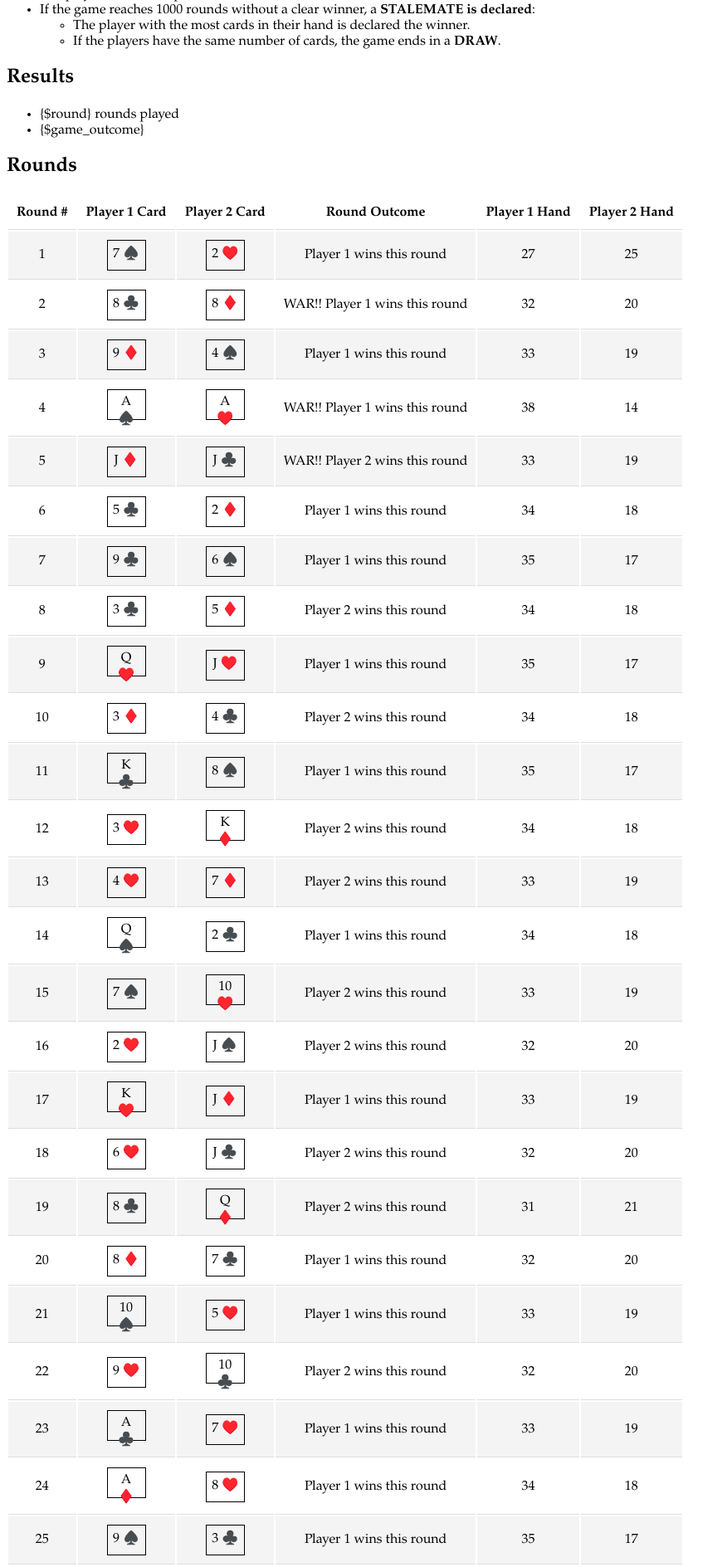
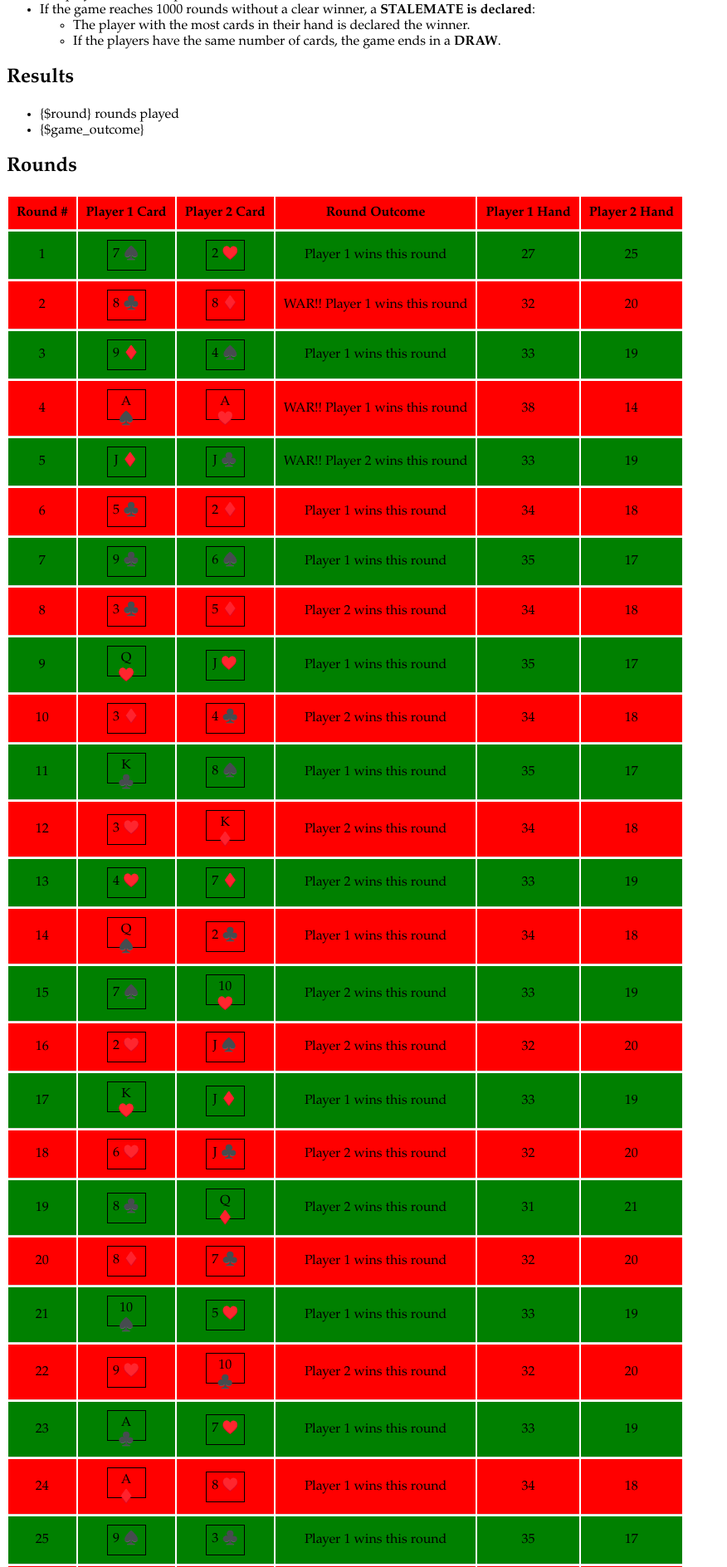
Before and after one commit to arshannon9/e2, a PHP site: page / in a window 1280 px wide. Shown: the part 336-2224 px from the top of the page at 83% size, without its empty margins (0-876 px from the left). Run offline with PHP 8.4, Linux system fonts and the light colour scheme.

Commit message:
Adjusting CSS styling

```diff
--- a/p1/styles.css
+++ b/p1/styles.css
@@ -21,11 +21,11 @@ td {
 }
 
 tr:nth-child(even) {
-    background-color: #f4f4f4;
+    background-color: green;
 }
 
 tr:nth-child(odd) {
-    background-color: #fff;
+    background-color: red;
 }
 
 .card {
```
